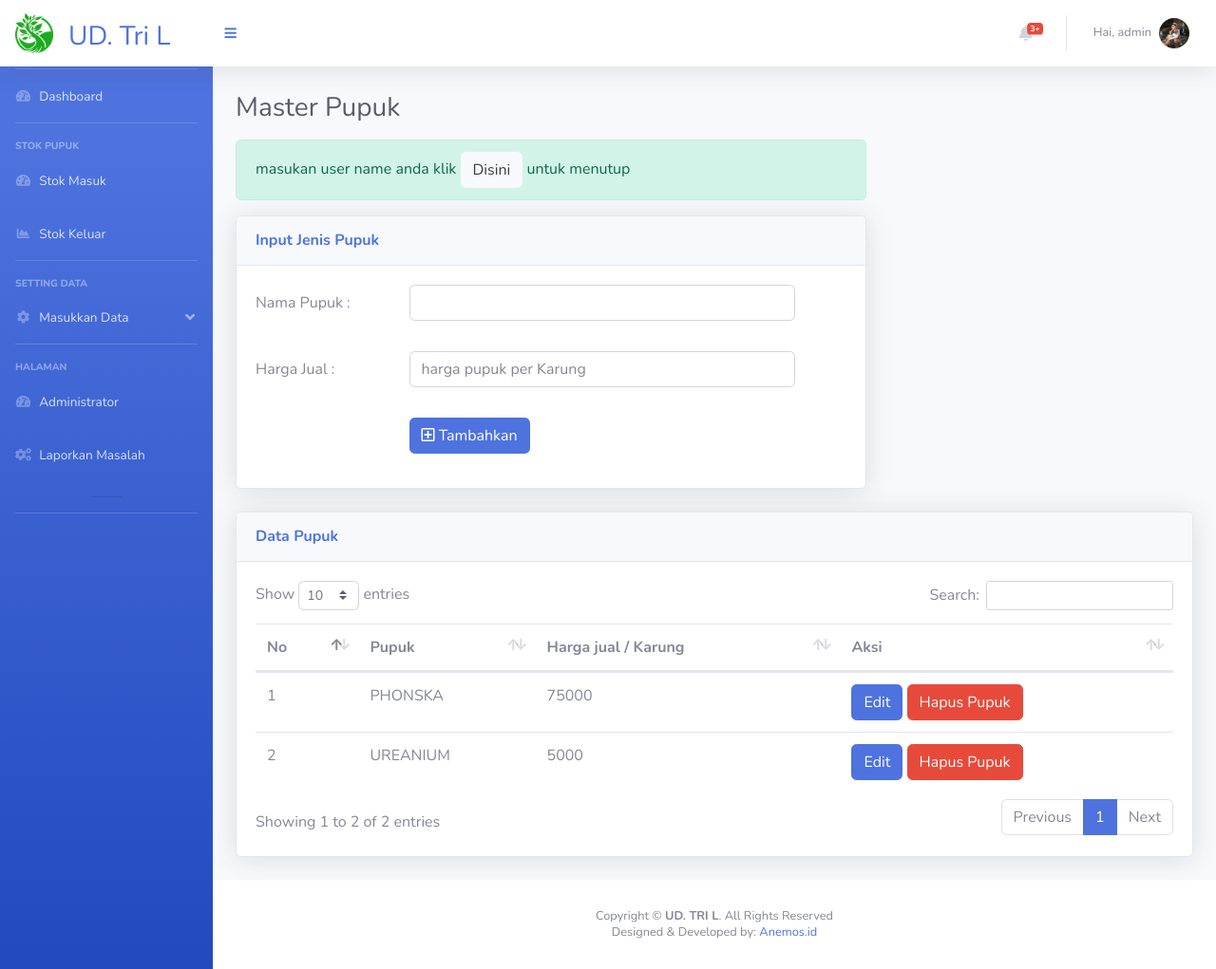
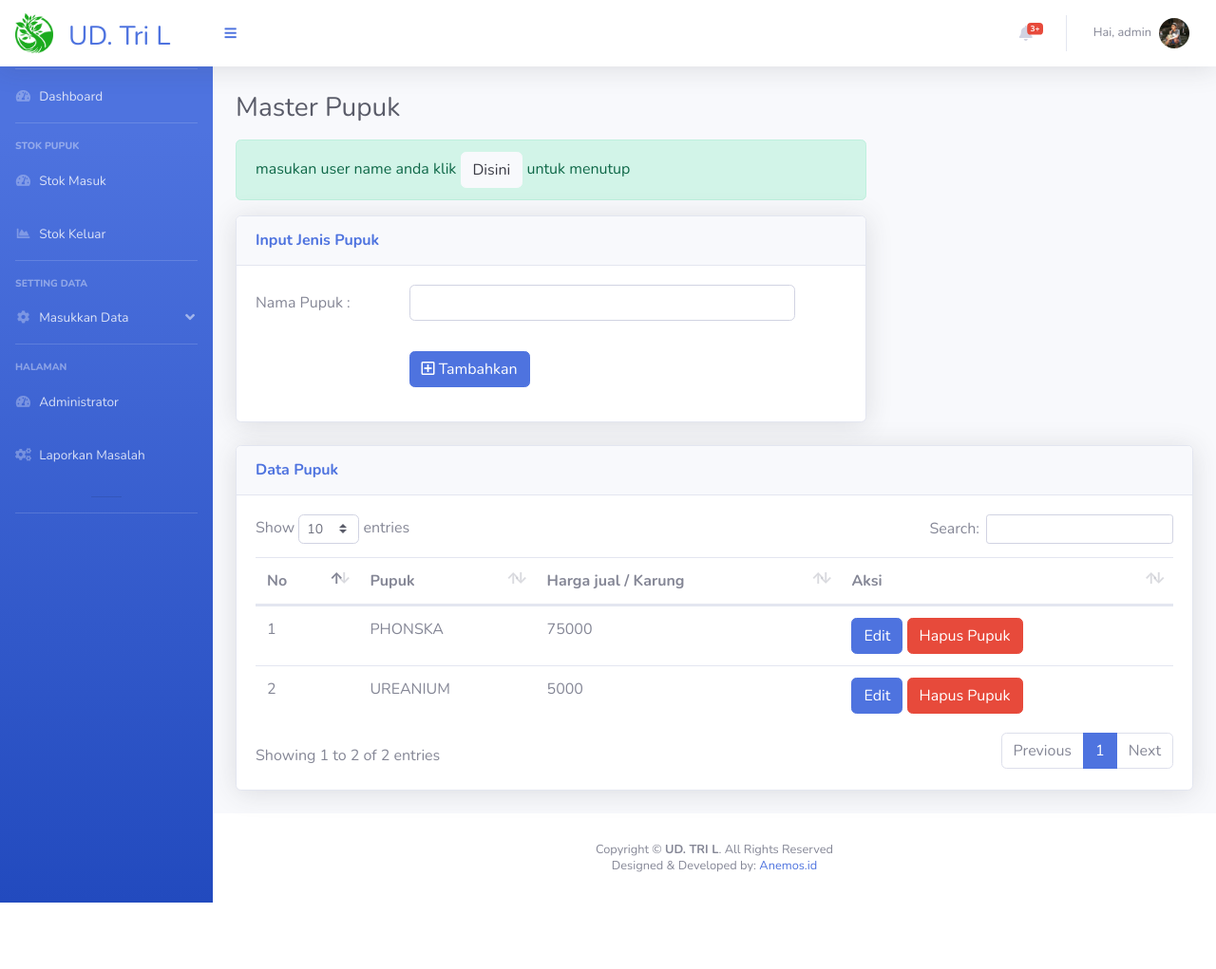
Before and after one commit to muffid/UD_tri_L, a PHP site: page /page_jenis_pupuk.php?m=1 in a window 1280 px wide. Shown: the whole page at 95% size. After the commit the page ends 951 px from the top, so only its background shows below. Run offline with PHP 8.4, Linux system fonts and the light colour scheme; a user stored in the database is signed in; data comes from the database, SQL or seed files in the repository; data that the repository does not hold is empty.

Commit message:
Remove field Harga pupuk

```diff
--- a/page_jenis_pupuk.php
+++ b/page_jenis_pupuk.php
@@ -103,14 +103,6 @@ unset($_SESSION["info"]);
                                         </div>
 
                                         <!-- Harga Pupuk -->
-                                        <div class="row mb-3">
-                                            <label class="col-sm-3 col-form-label"> Harga Jual : </label>
-                                            <div class="col-sm-8">
-                                                <input type="number" class="form-control" id="hargapupuk"
-                                                    name="hargapupuk" required placeholder="harga pupuk per Karung">
-                                                <p style="color:red; font-size:12px;" id="username_hint"></p>
-                                            </div>
-                                        </div>
 
 
                                         <div class="row mb-3">
```
